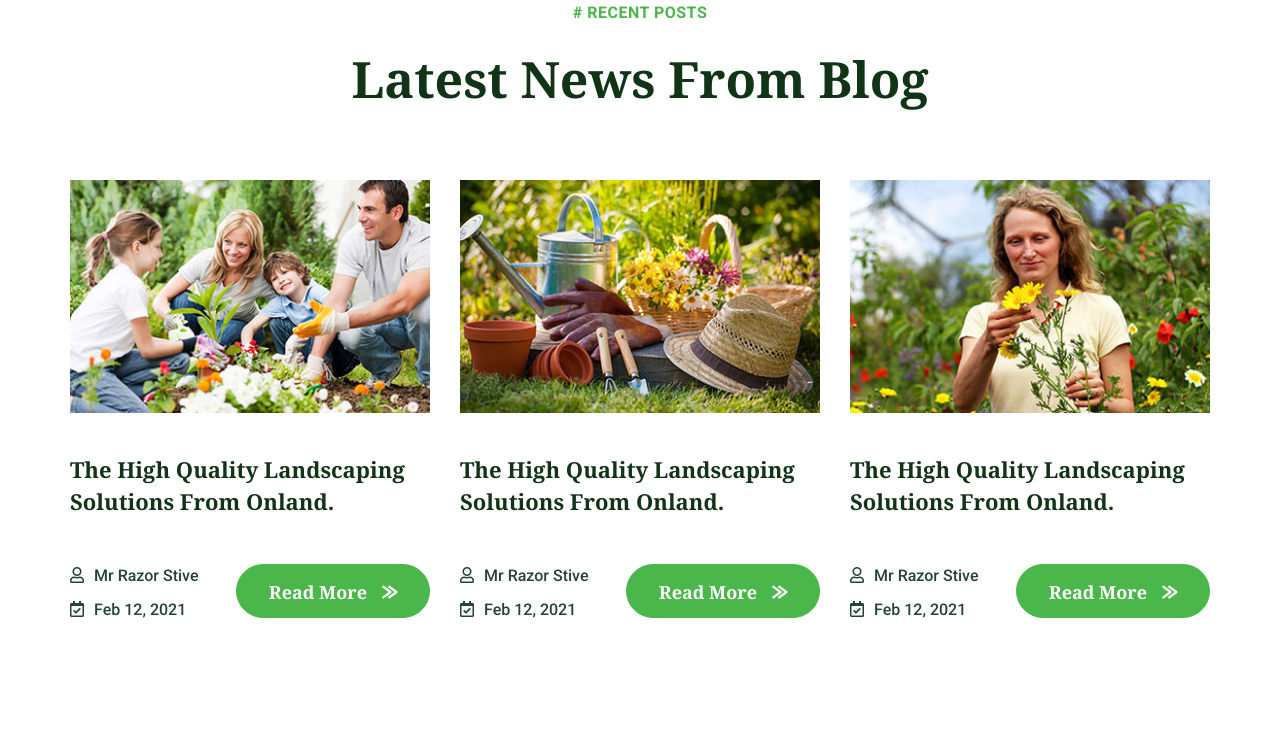
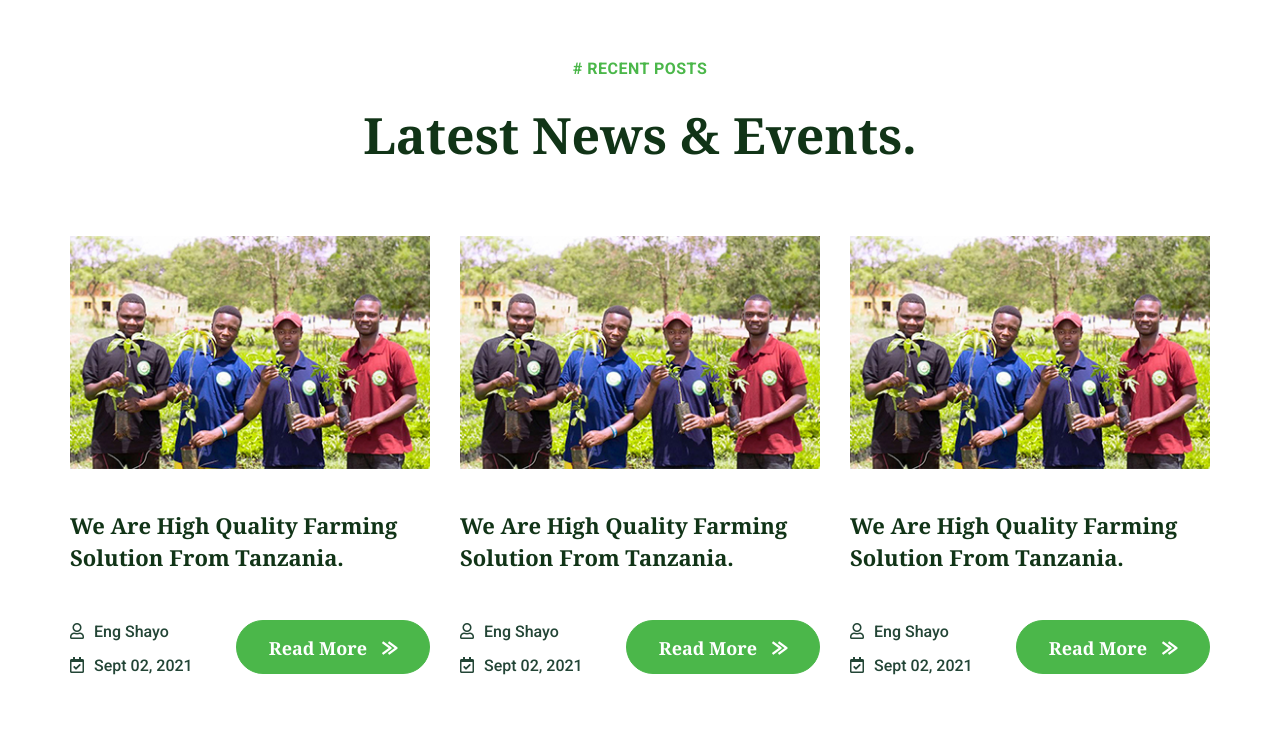
Before and after one commit to JAYBLA/hortgerminatefarms, a Django app: page / in a window 1280 px wide. Shown: the part 4859-5596 px from the top of the page. Run offline with Django 3.2, Linux system fonts and the light colour scheme; some libraries are stand-ins or nearby versions.

Commit message:
customization zaid

```diff
--- a/main/templates/main/home.html
+++ b/main/templates/main/home.html
@@ -503,13 +503,6 @@
 
 <!-- Contact Section -->
 <section class="contact-section">
-    <div class="contact-bg-one">
-        <img src="{% static 'assets/images/faq/faq-bg-one.png' %}" alt="Faq">
-    </div>
-
-    <div class="contact-bg-two">
-        <img src="{% static 'assets/images/faq/faq-bg-two.png' %}" alt="Faq">
-    </div>
     <div class="container">
         <div class="row">
             <div class="col-lg-5">
@@ -520,7 +513,7 @@
                     </div>
                 </div>
 
-                <a href="tel:1234567890" class="wrd-button wrd-call-button wow fadeInUp" data-wow-duration="1.25s">Click To Call<i class="flaticon-phone-call"></i></a>
+                <a href="tel:+255753720600" class="wrd-button wrd-call-button wow fadeInUp" data-wow-duration="1.25s">Click To Call<i class="flaticon-phone-call"></i></a>
             </div>
 
             <div class="offset-lg-1 col-lg-6">
@@ -575,14 +568,14 @@
 <!-- Contact Section End -->
 
 <!-- Recent Post Section -->
-<section class="recent-post-section">
-    <div class="container">
+<section class="recent-post-section pt-5">
+    <div class="container pt-2">
         <div class="row">
             <div class="col-lg-12">
                 <div class="wrd-section-title-wrapper text-center wow fadeInUp" data-wow-duration="1.25s">
                     <div class="wrd-section-title-content">
                         <span class="wrd-section-subtitle"># Recent Posts</span>
-                        <h2 class="wrd-section-title">Latest News From Blog</h2>
+                        <h2 class="wrd-section-title">Latest News & Events.</h2>
                     </div>
                 </div>
             </div>
@@ -591,48 +584,48 @@
         <div class="row wrd-recent-post-wrapper">
             <div class="wrd-recent-post-item col-lg-4 col-sm-6 wow fadeInUp" data-wow-duration="1.25s">
                 <div class="wrd-recent-post-content">
-                    <a href="blog-details.html" class="wrd-recent-post-thumbnail">
-                        <img src="{% static 'assets/images/blog/recent-post-one.jpg' %}" alt="Post Thumbnail">
+                    <a href="" class="wrd-recent-post-thumbnail">
+                        <img src="{% static 'assets/images/blog/recent-post.jpg' %}" alt="Post Thumbnail">
                     </a>
 
-                    <a href="blog-details.html">
-                        <h4 class="wrd-recent-post-title">The High Quality Landscaping Solutions From Onland.</h4>
+                    <a href="">
+                        <h4 class="wrd-recent-post-title">We Are High Quality Farming Solution From Tanzania.</h4>
                     </a>
 
                     <div class="wrd-recent-post-meta-read-more">
                         <div class="wrd-recent-post-mata">
                             <ul>
-                                <li><i class="far fa-user"></i><span class="author vcard">Mr Razor Stive</span></li>
-                                <li><i class="far fa-calendar-check"></i><span class="entry-date">Feb 12, 2021</span></li>
+                                <li><i class="far fa-user"></i><span class="author vcard">Eng Shayo</span></li>
+                                <li><i class="far fa-calendar-check"></i><span class="entry-date">Sept 02, 2021</span></li>
                             </ul>
                         </div>
 
                         <div class="wrd-recent-post-read-more">
-                            <a href="blog-details.html" class="wrd-button">Read More<i class="flaticon-double-right-arrow"></i></a>
+                            <a href="" class="wrd-button">Read More<i class="flaticon-double-right-arrow"></i></a>
                         </div>
                     </div>
                 </div>
             </div>
             <div class="wrd-recent-post-item col-lg-4 col-sm-6 wow fadeInUp" data-wow-duration="1.25s">
                 <div class="wrd-recent-post-content">
-                    <a href="blog-details.html" class="wrd-recent-post-thumbnail">
-                        <img src="{% static 'assets/images/blog/recent-post-two.jpg' %}" alt="Post Thumbnail">
+                    <a href="" class="wrd-recent-post-thumbnail">
+                        <img src="{% static 'assets/images/blog/recent-post.jpg' %}" alt="Post Thumbnail">
                     </a>
 
-                    <a href="blog-details.html">
-                        <h4 class="wrd-recent-post-title">The High Quality Landscaping Solutions From Onland.</h4>
+                    <a href="">
+                        <h4 class="wrd-recent-post-title">We Are High Quality Farming Solution From Tanzania.</h4>
                     </a>
 
                     <div class="wrd-recent-post-meta-read-more">
                         <div class="wrd-recent-post-mata">
                             <ul>
-                                <li><i class="far fa-user"></i><span class="author vcard">Mr Razor Stive</span></li>
-                                <li><i class="far fa-calendar-check"></i><span class="entry-date">Feb 12, 2021</span></li>
+                                <li><i class="far fa-user"></i><span class="author vcard">Eng Shayo</span></li>
+                                <li><i class="far fa-calendar-check"></i><span class="entry-date">Sept 02, 2021</span></li>
                             </ul>
                         </div>
 
                         <div class="wrd-recent-post-read-more">
-                            <a href="blog-details.html" class="wrd-button">Read More<i class="flaticon-double-right-arrow"></i></a>
+                            <a href="" class="wrd-button">Read More<i class="flaticon-double-right-arrow"></i></a>
                         </div>
                     </div>
                 </div>
@@ -640,24 +633,24 @@
 
             <div class="wrd-recent-post-item col-lg-4 col-sm-6 wow fadeInUp" data-wow-duration="1.25s">
                 <div class="wrd-recent-post-content">
-                    <a href="blog-details.html" class="wrd-recent-post-thumbnail">
-                        <img src="{% static 'assets/images/blog/recent-post-three.jpg' %}" alt="Post Thumbnail">
+                    <a href="" class="wrd-recent-post-thumbnail">
+                        <img src="{% static 'assets/images/blog/recent-post.jpg' %}" alt="Post Thumbnail">
                     </a>
 
-                    <a href="blog-details.html">
-                        <h4 class="wrd-recent-post-title">The High Quality Landscaping Solutions From Onland.</h4>
+                    <a href="">
+                        <h4 class="wrd-recent-post-title">We Are High Quality Farming Solution From Tanzania.</h4>
                     </a>
 
                     <div class="wrd-recent-post-meta-read-more">
                         <div class="wrd-recent-post-mata">
                             <ul>
-                                <li><i class="far fa-user"></i><span class="author vcard">Mr Razor Stive</span></li>
-                                <li><i class="far fa-calendar-check"></i><span class="entry-date">Feb 12, 2021</span></li>
+                                <li><i class="far fa-user"></i><span class="author vcard">Eng Shayo</span></li>
+                                <li><i class="far fa-calendar-check"></i><span class="entry-date">Sept 02, 2021</span></li>
                             </ul>
                         </div>
 
                         <div class="wrd-recent-post-read-more">
-                            <a href="blog-details.html" class="wrd-button">Read More<i class="flaticon-double-right-arrow"></i></a>
+                            <a href="" class="wrd-button">Read More<i class="flaticon-double-right-arrow"></i></a>
                         </div>
                     </div>
                 </div>
--- a/templates/base.html
+++ b/templates/base.html
@@ -72,23 +72,23 @@
                                             <a href="/">Home</a>
                                         </li>
                                         <li class="menu-item-has-children">
-                                            <a href="services.html">Services</a>
+                                            <a href="">Services</a>
                                             <ul class="sub-menu">
-                                                <li><a href="">Services</a></li>
-                                                <li><a href="">Services</a></li>
-                                                <li><a href="">Services</a></li>
-                                                <li><a href="">Services</a></li>
-                                                <li><a href="">Services</a></li>
+                                                <li><a href="">Soil test and Analysis</a></li>
+                                                <li><a href="">Farm Planning and Layout Design</a></li>
+                                                <li><a href="">Irrigation Systems Installation</a></li>
+                                                <li><a href="">Greenhouse Installation and Material Supply</a></li>
+                                                <li><a href="">Fruit Tree Seedlings Production and Supply </a></li>
                                             </ul>
                                         </li>
 
                                         <li class="menu-item-has-children">
-                                            <a href="projects.html">Projects</a>
+                                            <a href="">Projects</a>
 
                                         <li class="menu-item-has-children">
-                                            <a href="blog.html">Blog</a>
+                                            <a href="">News and Events</a>
                                         </li>
-                                        <li><a href="contact.html">Contact</a></li>
+                                        <li><a href="">Contact</a></li>
                                     </ul>
                                 </div>
                             </nav>
@@ -128,15 +128,12 @@
                             <div class="widget col-lg-3 col-md-0 td_blank_widget"></div>
                             <div class="widget col-lg-3 col-md-6 widget_nav_menu">
                                 <h4 class="widget-title">Quick Links</h4>
-
                                 <ul class="menu">
-                                    <li><a href="about-us.html">About Us</a></li>
-                                    <li><a href="contact.html">Contact Us</a></li>
-                                    <li><a href="team.html">Our Team</a></li>
-                                    <li><a href="services.html">Our Services</a></li>
-                                    <li><a href="projects.html">Our Projects</a></li>
-                                    <li><a href="#">Privacy Policy</a></li>
-                                    <li><a href="#">Our Terms</a></li>
+                                    <li><a href="">About Us</a></li>
+                                    <li><a href="">Contact Us</a></li>
+                                    <li><a href="">Our Team</a></li>
+                                    <li><a href="">Our Services</a></li>
+                                    <li><a href="">Our Projects</a></li>
                                 </ul>
                             </div>
 
@@ -151,13 +148,13 @@
                                     <li class="widget-address-desc">
                                         <i class="fas fa-map-marker-alt"></i>
                                         <div class="widget-addr-dsc">
-                                            <p>Obere Haltenstrasse, Lugaggia. Switzerland - 6953</p>
+                                            <p>P.O Box 2124, Morogoro-Tanzania</p>
                                         </div>
                                     </li>
 
-                                    <li><a href="tel:+410123456789"><i class="fas fa-mobile-alt"></i>+410 123 456 789</a></li>
+                                    <li><a href="tel:+255753720600"><i class="fas fa-mobile-alt"></i>+255 753 720 600</a></li>
 
-                                    <li><a href="mailto:admin@wrapdiv.com"><i class="fas fa-paper-plane"></i>admin@wrapdiv.com</a></li>
+                                    <li><a href="mailto:info@hortgerminatefarms.co.tz"><i class="fas fa-paper-plane"></i>info@hortgerminatefarms.co.tz</a></li>
                                 </ul>
 
                             </div>
@@ -214,20 +211,6 @@
                                             <div class="wrd-gallery-photo-plus">+</div></div>
                                         </div>
                                     </a>
-
-                                    <a class="wrd-gallery-photo-url wrd-popup-image" href="{% static 'assets/images/footer/gallery-eight.jpg' %}">
-                                        <div class="wrd-gallery-photo-item" data-background="{% static 'assets/images/footer/gallery-eight.jpg' %}">
-                                            <div class="wrd-gallery-photo-overlay wrd-transition">
-                                            <div class="wrd-gallery-photo-plus">+</div></div>
-                                        </div>
-                                    </a>
-
-                                    <a class="wrd-gallery-photo-url wrd-popup-image" href="{% static 'assets/images/footer/gallery-nine.jpg' %}">
-                                        <div class="wrd-gallery-photo-item" data-background="{% static 'assets/images/footer/gallery-nine.jpg' %}">
-                                            <div class="wrd-gallery-photo-overlay wrd-transition">
-                                            <div class="wrd-gallery-photo-plus">+</div></div>
-                                        </div>
-                                    </a>
                                 </div>
                             </div>
                         </div>
@@ -240,17 +223,16 @@
                             <div class="col-lg-6 col-md-6">
                                 <div class="footer-social-icon social-icons">
                                     <ul class="wrd-list-style wrd-list-inline">
-                                        <li><a href="#" target="_blank"><i class="fab fa-facebook-f"></i></a></li>
-                                        <li><a href="#" target="_blank"><i class="fab fa-twitter"></i></a></li>
-                                        <li><a href="#" target="_blank"><i class="fab fa-linkedin-in"></i></a></li>
-                                        <li><a href="#" target="_blank"><i class="fab fa-pinterest-p"></i></a></li>
+                                        <li><a href="" target="_blank"><i class="fab fa-facebook-f"></i></a></li>
+                                        <li><a href="" target="_blank"><i class="fab fa-twitter"></i></a></li>
+                                        <li><a href="" target="_blank"><i class="fab fa-linkedin-in"></i></a></li>
                                     </ul>
                                 </div>
                             </div>
 
                             <div class="col-lg-6 col-md-6">
                                 <div class="site-copyright-text">
-                                    &copy; OnLand 2021 | All Right Reserved
+                                    &copy;  <script>document.write(new Date().getFullYear())</script> Hort Germinate Farms | All Right Reserved
                                 </div>
                             </div>
                         </div>
```
Also changed, not shown: static/assets/images/blog/recent-post-one.jpg (deleted), static/assets/images/blog/recent-post-three.jpg (deleted), static/assets/images/blog/recent-post-two.jpg (deleted), static/assets/images/blog/recent-post.jpg (added), static/assets/images/favicon.png, static/assets/images/footer/footer-left-image.png, static/assets/images/footer/gallery-eight.jpg, static/assets/images/footer/gallery-five.jpg, static/assets/images/footer/gallery-four.jpg, static/assets/images/footer/gallery-nine.jpg, static/assets/images/footer/gallery-six.jpg, static/assets/images/others/preloader.png, static/assets/images/team/member-1.jpg (deleted), static/assets/images/team/member-2.jpg (deleted), 4 more files.
